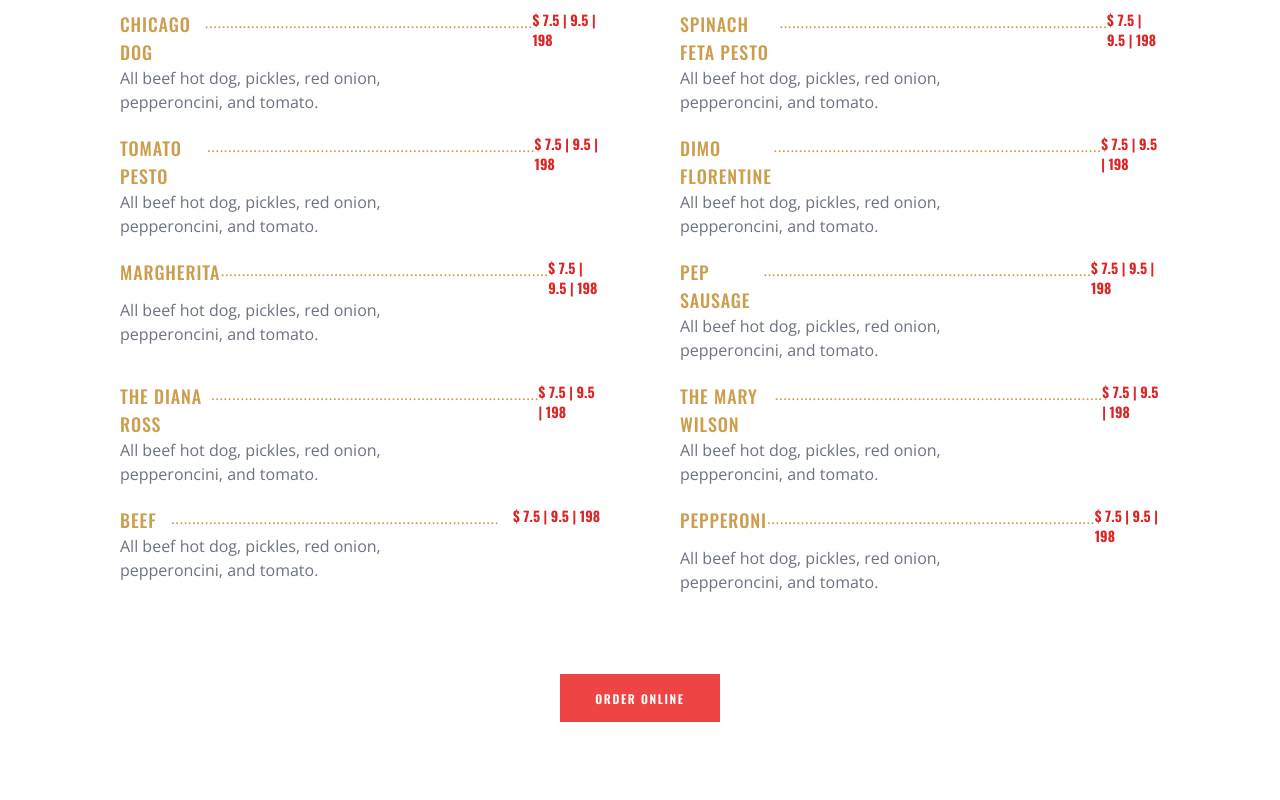
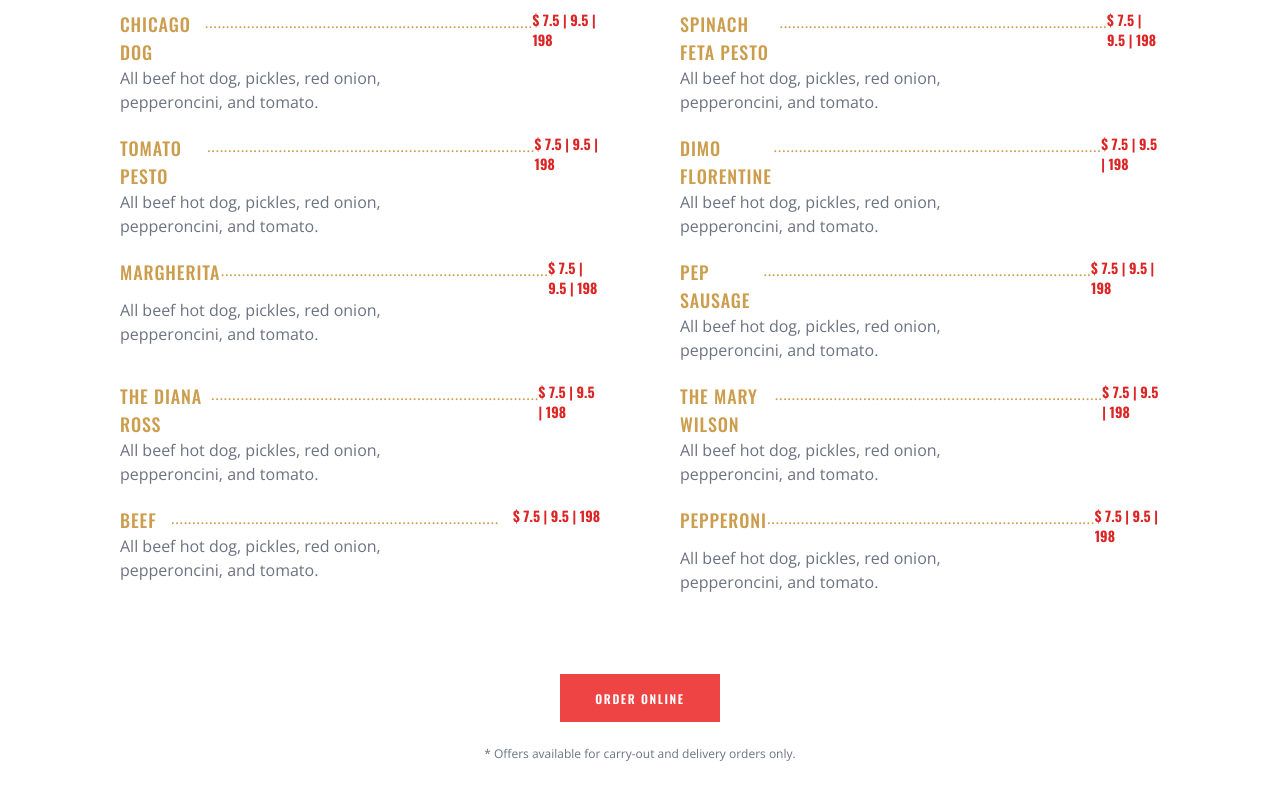
Before and after one commit to Rozey17/tailwind-templates, a Next.js app: page /pizzeria in a window 1280 px wide. Shown: the part 2658-3458 px from the top of the page. Built offline with nearby package versions, Linux system fonts and the light colour scheme.

Commit message:
chore:wip

```diff
--- a/pages/pizzeria.tsx
+++ b/pages/pizzeria.tsx
@@ -185,9 +185,14 @@ const Pizzeria = () => {
             </div>
           ))}
         </div>
-        <button className="button-1 ">
-          <span>order online</span>
-        </button>
+        <div className="menu-section-order">
+          <button className="button-1 ">
+            <span>order online</span>
+          </button>
+          <p className="">
+            * Offers available for carry-out and delivery orders only.
+          </p>
+        </div>
       </section>
     </>
   );
--- a/styles/globals.css
+++ b/styles/globals.css
@@ -99,6 +99,13 @@ a {
   @apply p-20 space-y-20 flex flex-col items-center
 }
 
+.menu-section-order{
+  @apply space-y-6 flex flex-col items-center
+}
+
+.menu-section-order p{
+  @apply text-xs text-gray-500 text-center
+}
 .section-header{
   @apply space-y-5 text-center w-1/2 mx-auto
 }
```
